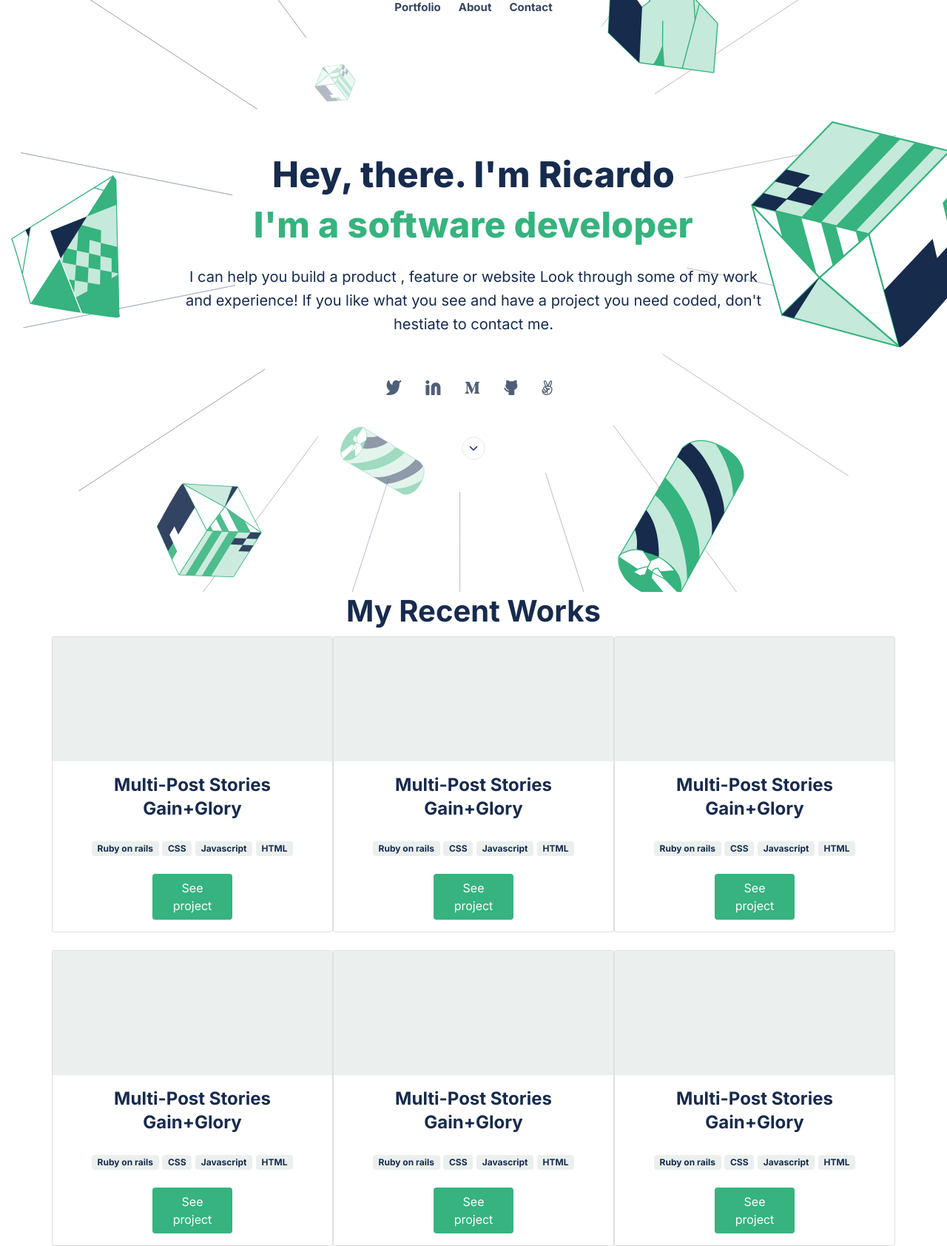
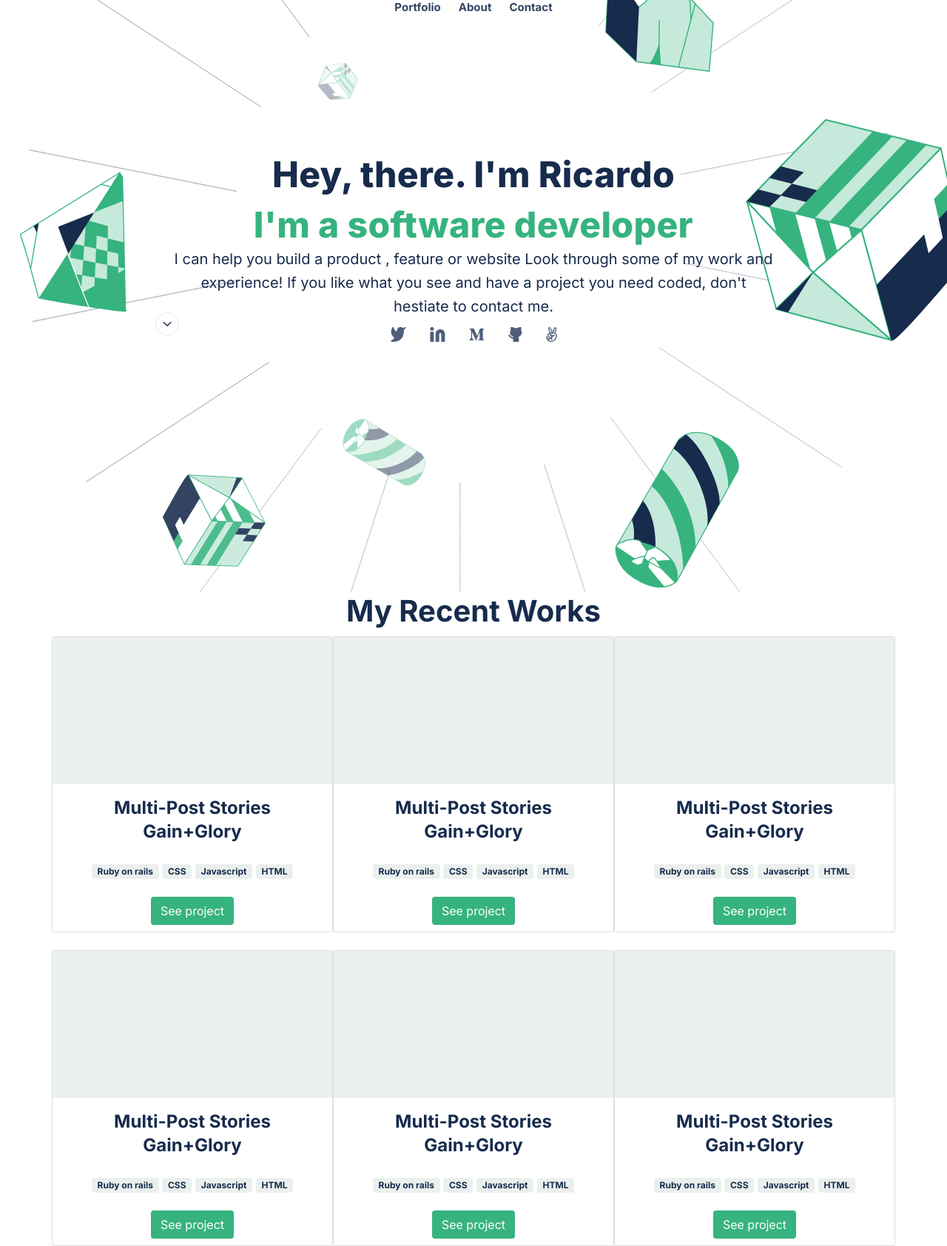
Before and after one commit to rmrmrmr/Try-Bootstrap, a website: page index.html in a window 1280 px wide. Shown: the whole page at 74% size. Drawn offline with nearby package versions, Linux system fonts and the light colour scheme.

Commit message:
Add container class to headline section and style RecentWorks Cards

```diff
--- a/index.html
+++ b/index.html
@@ -22,12 +22,14 @@
       </div>
     </nav>
   </nav>
-    <section class="row justify-content-md-center position-relative vh-100 d-flex align-content-start" id="headline">
-      <h1 class="row mainText justify-content-md-center align-self-start" id="mainName">Hey, there. I'm Ricardo</h1>
-      <div class="row mainText justify-content-md-center align-self-start" id="mainJob">I'm a software developer</div>
-      <div class="row gy-4" id="supText"> I can help you build a product , feature or website Look through some of my work and experience! If you like what you see and have a project you need coded,
-        don't hestiate to contact me.</div>
-        <ul class="nav justify-content-md-center gy-5" id="sMediaIcons">
+  <section id="headline" class="container-fluid d-flex flex-column position-relative vh-100 align-content-center">
+      <h1 class="row mainText justify-content-center" id="mainName">Hey, there. I'm Ricardo</h1>
+      <div class="row mainText justify-content-center" id="mainJob">I'm a software developer</div>
+      <div class="row align-self-center" id="supText">
+        I can help you build a product , feature or website Look through some of my work and experience! If you like what you see and have a project you need coded,
+        don't hestiate to contact me.
+      </div>
+      <ul class="nav justify-content-md-center gy-5" id="sMediaIcons">
           <li class="nav-item">
             <a class="nav-link active"href="https://twitter.com/ricmtza">
               <img src="Images/twitter.svg" alt="Twitter">
@@ -53,17 +55,17 @@
               <img src="Images/angellist.svg" alt="Angelist">
             </a>
           </li>
-        </ul>
-        <input class="row justify-content-md-center gy-5" id="actionButtonPlaceholder" type="image" src="Images/Disabled.svg" alt="Next Page">
-    </section>
-    <section class="container vh-100 position-relative" id="RecentWorks">
-        <h2 class="row justify-content-center" id="recentWorks">My Recent Works</h2>
+      </ul>
+      <input class="row justify-content-md-center gy-5" id="actionButtonPlaceholder" type="image" src="Images/Disabled.svg" alt="Next Page">
+  </section>
+  <section id="recentWorks" class="container min-vh-100 position-relative">
+        <h2 class="row justify-content-center" id="recentWorksTitle">My Recent Works</h2>
         <div class="row gy-4">
-          <div class="card col-4 text-center vh-50 p-0 rounded-1">
+          <div class="card col-4 text-center min-vh-50 p-0 rounded-1 rwCard">
             <div src="..." class="card-img-top h-50 snapshot" alt="projectSnapshot"></div>
-            <div class="card-body">
-              <h5 class="card-title" id="cardTitle">Multi-Post Stories<br>Gain+Glory</h5>
-              <div class="m-4">
+            <div class="card-body h-50">
+              <h5 class="card-title cardTitle">Multi-Post Stories<br>Gain+Glory</h5>
+              <div class="mb-4 mt-4 langTag">
                 <span class="badge rWrksBadge">Ruby on rails</span>
                 <span class="badge rWrksBadge">CSS</span>
                 <span class="badge rWrksBadge">Javascript</span>
@@ -72,11 +74,11 @@
               <a href="https://github.com/" class="btn rWrksBttn row">See project</a>
             </div>
           </div>
-          <div class="card col-4 text-center vh-50 p-0 rounded-1">
+          <div class="card col-4 text-center min-vh-50 p-0 rounded-1 rwCard">
             <div src="..." class="card-img-top h-50 snapshot" alt="projectSnapshot"></div>
-            <div class="card-body">
-              <h5 class="card-title" id="cardTitle">Multi-Post Stories<br>Gain+Glory</h5>
-              <div class="m-4">
+            <div class="card-body h-50">
+              <h5 class="card-title cardTitle">Multi-Post Stories<br>Gain+Glory</h5>
+              <div class="mb-4 mt-4 langTag">
                 <span class="badge rWrksBadge">Ruby on rails</span>
                 <span class="badge rWrksBadge">CSS</span>
                 <span class="badge rWrksBadge">Javascript</span>
@@ -85,11 +87,11 @@
               <a href="https://github.com/" class="btn rWrksBttn row">See project</a>
             </div>
           </div>
-          <div class="card col-4 text-center vh-50 p-0 rounded-1">
+          <div class="card col-4 text-center min-vh-50 p-0 rounded-1 rwCard">
             <div src="..." class="card-img-top h-50 snapshot" alt="projectSnapshot"></div>
-            <div class="card-body">
-              <h5 class="card-title" id="cardTitle">Multi-Post Stories<br>Gain+Glory</h5>
-              <div class="m-4">
+            <div class="card-body h-50">
+              <h5 class="card-title cardTitle">Multi-Post Stories<br>Gain+Glory</h5>
+              <div class="mb-4 mt-4 langTag">
                 <span class="badge rWrksBadge">Ruby on rails</span>
                 <span class="badge rWrksBadge">CSS</span>
                 <span class="badge rWrksBadge">Javascript</span>
@@ -98,11 +100,11 @@
               <a href="https://github.com/" class="btn rWrksBttn row">See project</a>
             </div>
           </div>
-          <div class="card col-4 text-center vh-50 p-0 rounded-1">
+          <div class="card col-4 text-center min-vh-50 p-0 rounded-1 rwCard">
             <div src="..." class="card-img-top h-50 snapshot" alt="projectSnapshot"></div>
-            <div class="card-body">
-              <h5 class="card-title" id="cardTitle">Multi-Post Stories<br>Gain+Glory</h5>
-              <div class="m-4">
+            <div class="card-body h-50">
+              <h5 class="card-title cardTitle">Multi-Post Stories<br>Gain+Glory</h5>
+              <div class="mb-4 mt-4 langTag">
                 <span class="badge rWrksBadge">Ruby on rails</span>
                 <span class="badge rWrksBadge">CSS</span>
                 <span class="badge rWrksBadge">Javascript</span>
@@ -111,11 +113,11 @@
               <a href="https://github.com/" class="btn rWrksBttn row">See project</a>
             </div>
           </div>
-          <div class="card col-4 text-center vh-50 p-0 rounded-1">
+          <div class="card col-4 text-center min-vh-50 p-0 rounded-1 rwCard">
             <div src="..." class="card-img-top h-50 snapshot" alt="projectSnapshot"></div>
-            <div class="card-body">
-              <h5 class="card-title" id="cardTitle">Multi-Post Stories<br>Gain+Glory</h5>
-              <div class="m-4">
+            <div class="card-body h-50">
+              <h5 class="card-title cardTitle">Multi-Post Stories<br>Gain+Glory</h5>
+              <div class="mb-4 mt-4 langTag">
                 <span class="badge rWrksBadge">Ruby on rails</span>
                 <span class="badge rWrksBadge">CSS</span>
                 <span class="badge rWrksBadge">Javascript</span>
@@ -124,11 +126,11 @@
               <a href="https://github.com/" class="btn rWrksBttn row">See project</a>
             </div>
           </div>
-          <div class="card col-4 text-center vh-50 p-0 rounded-1">
+          <div class="card col-4 text-center min-vh-50 p-0 rounded-1 rwCard">
             <div src="..." class="card-img-top h-50 snapshot" alt="projectSnapshot"></div>
-            <div class="card-body">
-              <h5 class="card-title" id="cardTitle">Multi-Post Stories<br>Gain+Glory</h5>
-              <div class="m-4">
+            <div class="card-body h-50">
+              <h5 class="card-title cardTitle">Multi-Post Stories<br>Gain+Glory</h5>
+              <div class="mb-4 mt-4 langTag">
                 <span class="badge rWrksBadge">Ruby on rails</span>
                 <span class="badge rWrksBadge">CSS</span>
                 <span class="badge rWrksBadge">Javascript</span>
@@ -138,6 +140,6 @@
             </div>
           </div>
         </div>
-    </section>
+  </section>
 </body>
 </html>
--- a/style.css
+++ b/style.css
@@ -55,7 +55,7 @@ body {
   background-size: 100%;
 }
 
-.vh-50 {
+.min-vh-50 {
   height: 50vh;
 }
 
@@ -69,7 +69,7 @@ body {
 .rWrksBttn {
   color: #fff;
   background-color: #36b37f;
-  width: 8.47vw;
+  /* width: 8.47vw; */
   height: max-content;
 }
 
@@ -78,15 +78,21 @@ body {
   font-weight: 600;
   color: #172B4D;
   line-height: 32px;
+  height: max-content;
 }
 
 .snapshot {
   background-color: #ebf0ee;
+  min-height: 50%;
 }
 
-#recentWorks {
+#recentWorksTitle {
   font-size: 40px;
   font-weight: 700;
   line-height: 52px;
   color: #172B4D;
 }
+
+.langTag {
+  height: max-content;
+}
```
